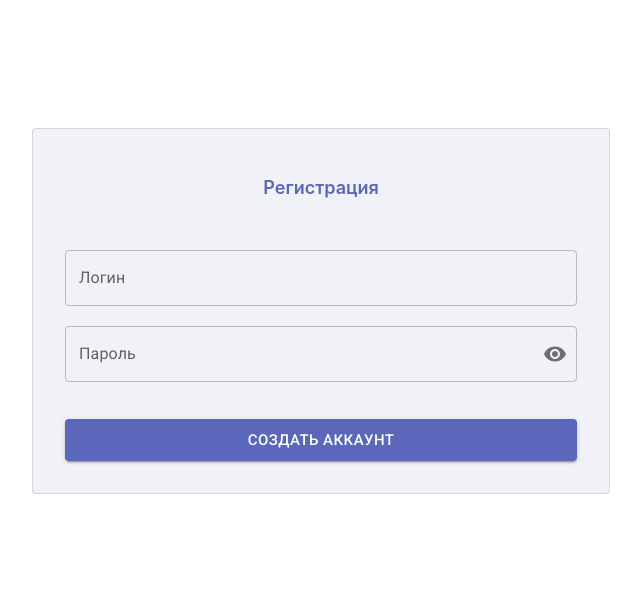
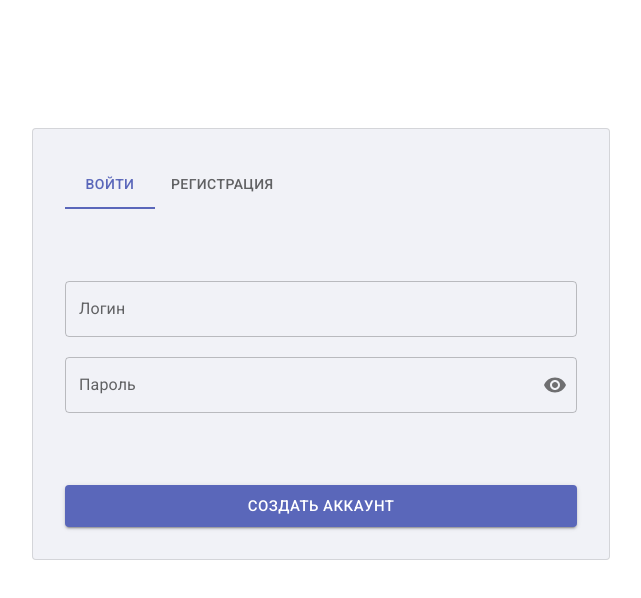
Before and after one commit to Marlon2112/employeelk, a React (Create React App) app in the folder frontend/: page /register in a window 1280 px wide. Shown: the top 598 px of the page, without its empty margins (319-960 px from the left). Built offline with nearby package versions, Linux system fonts and the light colour scheme.

Commit message:
EMPLOYEEOFFICE-4 страница регистрации

```diff
--- /dev/null
+++ b/frontend/src/Common/PasswordTextField/index.tsx
@@ -0,0 +1,37 @@
+import Visibility from '@mui/icons-material/Visibility';
+import VisibilityOff from '@mui/icons-material/VisibilityOff';
+import FormControl from '@mui/material/FormControl';
+import IconButton from '@mui/material/IconButton';
+import InputAdornment from '@mui/material/InputAdornment';
+import InputLabel from '@mui/material/InputLabel';
+import OutlinedInput from '@mui/material/OutlinedInput';
+import { useState } from 'react';
+import { l } from 'react-router/dist/development/fog-of-war-CCAcUMgB';
+
+interface IProps {
+	label: string;
+}
+
+export function PasswordTextField({ label }: IProps) {
+	const [showPassword, setShowPassword] = useState(false);
+
+	const handleClickShowPassword = () => setShowPassword((show) => !show);
+
+	return (
+		<FormControl variant='outlined' fullWidth margin='normal'>
+			<InputLabel htmlFor='outlined-adornment-password'>{label}</InputLabel>
+			<OutlinedInput
+				id='outlined-adornment-password'
+				type={showPassword ? 'text' : 'password'}
+				endAdornment={
+					<InputAdornment position='end'>
+						<IconButton aria-label={showPassword ? 'Скрыть пароль' : 'Показать пароль'} onClick={handleClickShowPassword} edge='end'>
+							{showPassword ? <VisibilityOff /> : <Visibility />}
+						</IconButton>
+					</InputAdornment>
+				}
+				label={label}
+			/>
+		</FormControl>
+	);
+}
--- a/frontend/src/Pages/Register/index.tsx
+++ b/frontend/src/Pages/Register/index.tsx
@@ -1,19 +1,14 @@
-import Visibility from '@mui/icons-material/Visibility';
-import VisibilityOff from '@mui/icons-material/VisibilityOff';
 import Button from '@mui/material/Button';
-import IconButton from '@mui/material/IconButton';
-import InputAdornment from '@mui/material/InputAdornment';
-import InputLabel from '@mui/material/InputLabel';
-import OutlinedInput from '@mui/material/OutlinedInput';
-import FormControl from '@mui/material/FormControl';
+import Tab from '@mui/material/Tab';
+import Tabs from '@mui/material/Tabs';
 import TextField from '@mui/material/TextField';
 import { useState } from 'react';
 import styled from 'styled-components';
-import { Header } from '../../Common/Header';
+import { PasswordTextField } from '../../Common/PasswordTextField';
 
 const Item = styled.div`
 	text-align: center;
-	height: 300px;
+	height: 366px;
 	width: 40%;
 	margin: 8rem auto;
 	background-color: #f1f2f7;
@@ -29,37 +24,57 @@ const StyledButton = styled(Button)(() => ({
 	marginTop: '2rem',
 }));
 
+interface TabPanelProps {
+	children?: React.ReactNode;
+	index: number;
+	value: number;
+}
+
+function CustomTabPanel(props: TabPanelProps) {
+	const { children, value, index, ...other } = props;
+
+	return (
+		<div role='tabpanel' hidden={value !== index} id={`simple-tabpanel-${index}`} aria-labelledby={`simple-tab-${index}`} {...other}>
+			{value === index && children}
+		</div>
+	);
+}
+
 export function Register() {
 	const [loading, setLoading] = useState(false);
 	function handleClick() {
 		setLoading(true);
 	}
 
-	const [showPassword, setShowPassword] = useState(false);
+	const [value, setValue] = useState(0);
 
-	const handleClickShowPassword = () => setShowPassword((show) => !show);
+	const handleChange = (event: React.SyntheticEvent, newValue: number) => {
+		setValue(newValue);
+	};
+	function a11yProps(index: number) {
+		return {
+			id: `simple-tab-${index}`,
+			'aria-controls': `simple-tabpanel-${index}`,
+		};
+	}
 
 	return (
 		<>
 			<Item>
-				<Header>Регистрация</Header>
+				<Tabs value={value} onChange={handleChange} aria-label='basic tabs example'>
+					<Tab label='Войти' {...a11yProps(0)} />
+					<Tab label='Регистрация' {...a11yProps(1)} />
+				</Tabs>
 				<div>
-					<TextField fullWidth id='standard-basic' label='Логин' variant='outlined' margin='dense' />
-					<FormControl variant='outlined' fullWidth margin='normal'>
-						<InputLabel htmlFor='outlined-adornment-password'>Пароль</InputLabel>
-						<OutlinedInput
-							id='outlined-adornment-password'
-							type={showPassword ? 'text' : 'password'}
-							endAdornment={
-								<InputAdornment position='end'>
-									<IconButton aria-label={showPassword ? 'hide the password' : 'display the password'} onClick={handleClickShowPassword} edge='end'>
-										{showPassword ? <VisibilityOff /> : <Visibility />}
-									</IconButton>
-								</InputAdornment>
-							}
-							label='Password'
-						/>
-					</FormControl>
+					<CustomTabPanel value={value} index={0}>
+						<TextField fullWidth id='standard-basic' label='Логин' variant='outlined' margin='dense' />
+						<PasswordTextField label='Пароль' />
+					</CustomTabPanel>
+					<CustomTabPanel value={value} index={1}>
+						<TextField fullWidth id='standard-basic' label='Логин' variant='outlined' margin='dense' />
+						<PasswordTextField label='Пароль' />
+						<PasswordTextField label='Повторите пароль' />
+					</CustomTabPanel>
 				</div>
 				<StyledButton variant='contained' size='large' loading={loading} onClick={handleClick}>
 					Создать аккаунт
```
